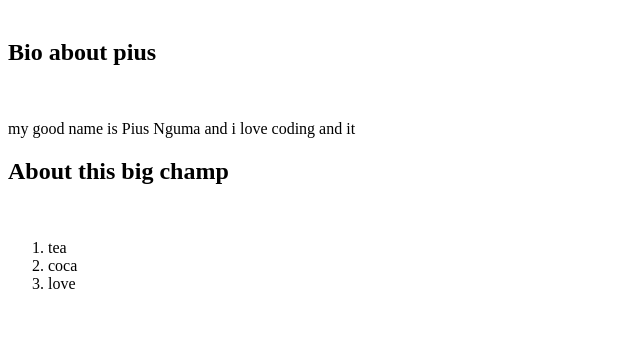
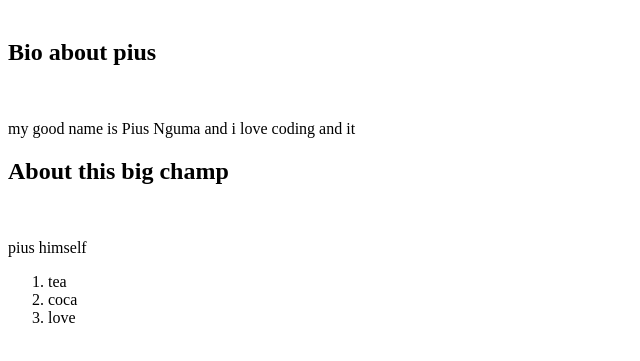
Before and after one commit to ngumamutundu/Practice1, a plain HTML site: page index.html in a window 1280 px wide. Shown: the part 79-440 px from the top of the page, without its empty margins (0-640 px from the left). Drawn offline with Linux system fonts and the light colour scheme.

Commit message:
new notes added

```diff
--- a/index.html
+++ b/index.html
@@ -21,6 +21,7 @@
     </div>
     <br>
     <p>
+        <p>pius himself</p>
     <ol>
         <li>tea</li>
         <li>coca</li>
```
